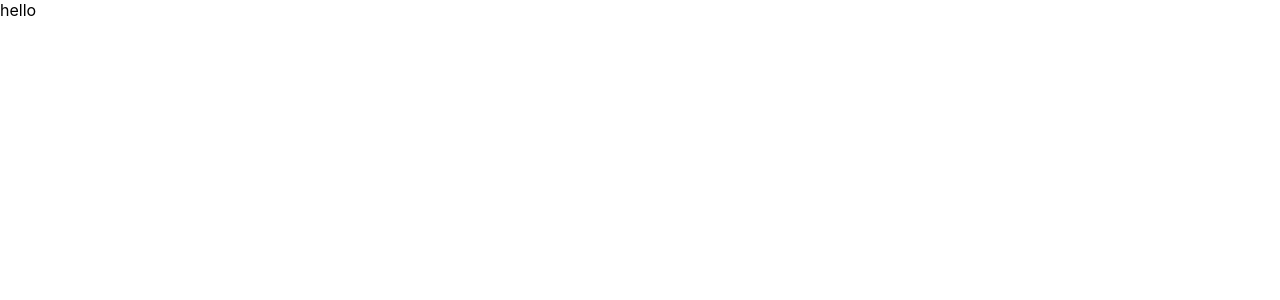
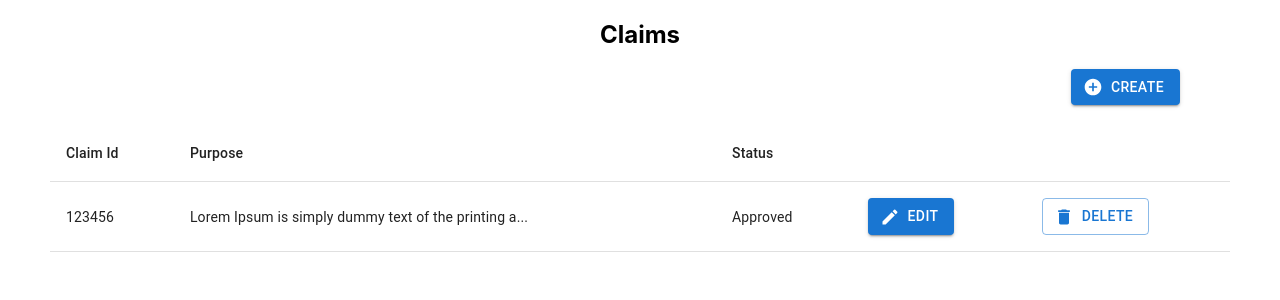
Before and after one commit to 24kmystique/dbs-seed-16-frontend, a React (Create React App) app: page / in a window 1280 px wide. Shown: the top 300 px of the page. Built offline with nearby package versions, Linux system fonts and the light colour scheme.

Commit message:
added claim view

```diff
--- a/package.json
+++ b/package.json
@@ -5,6 +5,7 @@
   "dependencies": {
     "@emotion/react": "11.10.6",
     "@emotion/styled": "11.10.6",
+    "@mui/icons-material": "5.11.9",
     "@mui/material": "5.11.10",
     "@reduxjs/toolkit": "1.9.3",
     "@testing-library/jest-dom": "5.16.5",
--- /dev/null
+++ b/src/components/claims-display-page/ClaimsDisplayPage.css
@@ -0,0 +1,23 @@
+.claim-page__header2-wrapper {
+  display: flex;
+  justify-content: center;
+  align-items: center;
+}
+
+.claim-page__create-btn-wrapper {
+  display: flex;
+  justify-content: flex-end;
+  align-items: flex-end;
+  padding-right: 100px;
+  padding-bottom: 20px;
+}
+
+.claim-page__table-wrapper {
+  display: flex;
+  align-items: center;
+  padding: 0 50px;
+}
+
+.claim-page__table-container {
+  min-width: 600px;
+}
--- a/src/components/claims-display-page/ClaimsDisplayPage.js
+++ b/src/components/claims-display-page/ClaimsDisplayPage.js
@@ -1,7 +1,61 @@
+// import libraries
+import { Table, TableBody, TableCell, TableContainer, TableHead, TableRow, Button} from '@mui/material';
+import DeleteIcon from '@mui/icons-material/Delete';
+import EditIcon from '@mui/icons-material/Edit';
+import AddCircleIcon from '@mui/icons-material/AddCircle';
+
+
+import "./ClaimsDisplayPage.css";
+
 function ClaimsDisplayPage() {
+  const claimPurpose = "Lorem Ipsum is simply dummy text of the printing and typesetting industry. Lorem Ipsum has been the industry's standard dummy text ever since the 1500s, when an unknown printer took a galley of type and scrambled it to make a type specimen book. It has survived not only five centuries, but also the leap into electronic typesetting, remaining essentially unchanged. It was popularised in the 1960s with the release of Letraset sheets containing Lorem Ipsum passages, and more recently with desktop publishing software like Aldus PageMaker including versions of Lorem Ipsum.";
+  const maxTextInCell = 50;
+
+  function setClaimPurposeCell(text) {
+    if (text.length > maxTextInCell) {
+      return text.slice(0, maxTextInCell) + "...";
+    }
+    else return text;
+  }
+
   return (
     <div>
-      hello
+      <div className='claim-page__header2-wrapper'>
+        <h2>Claims</h2>
+      </div>
+      <div className='claim-page__create-btn-wrapper'>
+        <Button variant="contained" startIcon={<AddCircleIcon />}>Create</Button>
+      </div>
+
+      <div className='claim-page__table-wrapper'>
+        <TableContainer className='claim-page__table-container'>
+          <Table aria-label="simple table">
+            <TableHead>
+              <TableRow>
+                <TableCell>Claim Id</TableCell>
+                <TableCell>Purpose</TableCell>
+                <TableCell>Status</TableCell>
+                <TableCell></TableCell>
+                <TableCell></TableCell>
+              </TableRow>
+            </TableHead>
+            <TableBody>
+              <TableRow>
+                <TableCell>123456</TableCell>
+                <TableCell>{setClaimPurposeCell(claimPurpose)}</TableCell>
+                <TableCell>Approved</TableCell>
+                <TableCell>
+                  <Button variant="contained" startIcon={<EditIcon />}>Edit</Button>
+                </TableCell>
+                <TableCell>
+                  <Button variant="outlined" startIcon={<DeleteIcon />}>Delete</Button>
+                </TableCell>
+              </TableRow>
+
+            </TableBody>
+          </Table>
+        </TableContainer>
+      </div>
     </div>
   )
 }
```
Also changed, not shown: 1 other file (tests, documents, lock files or other folders).
